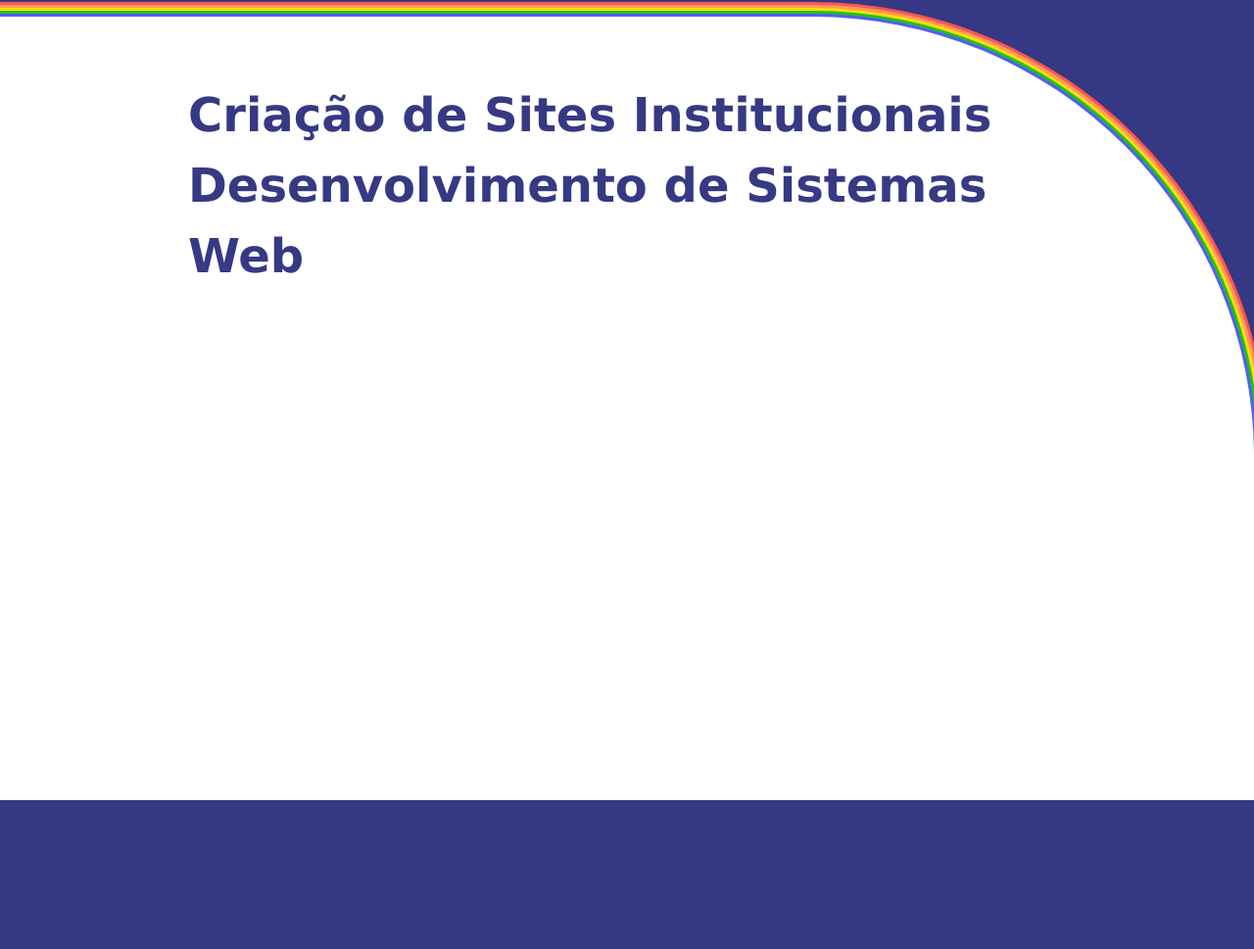
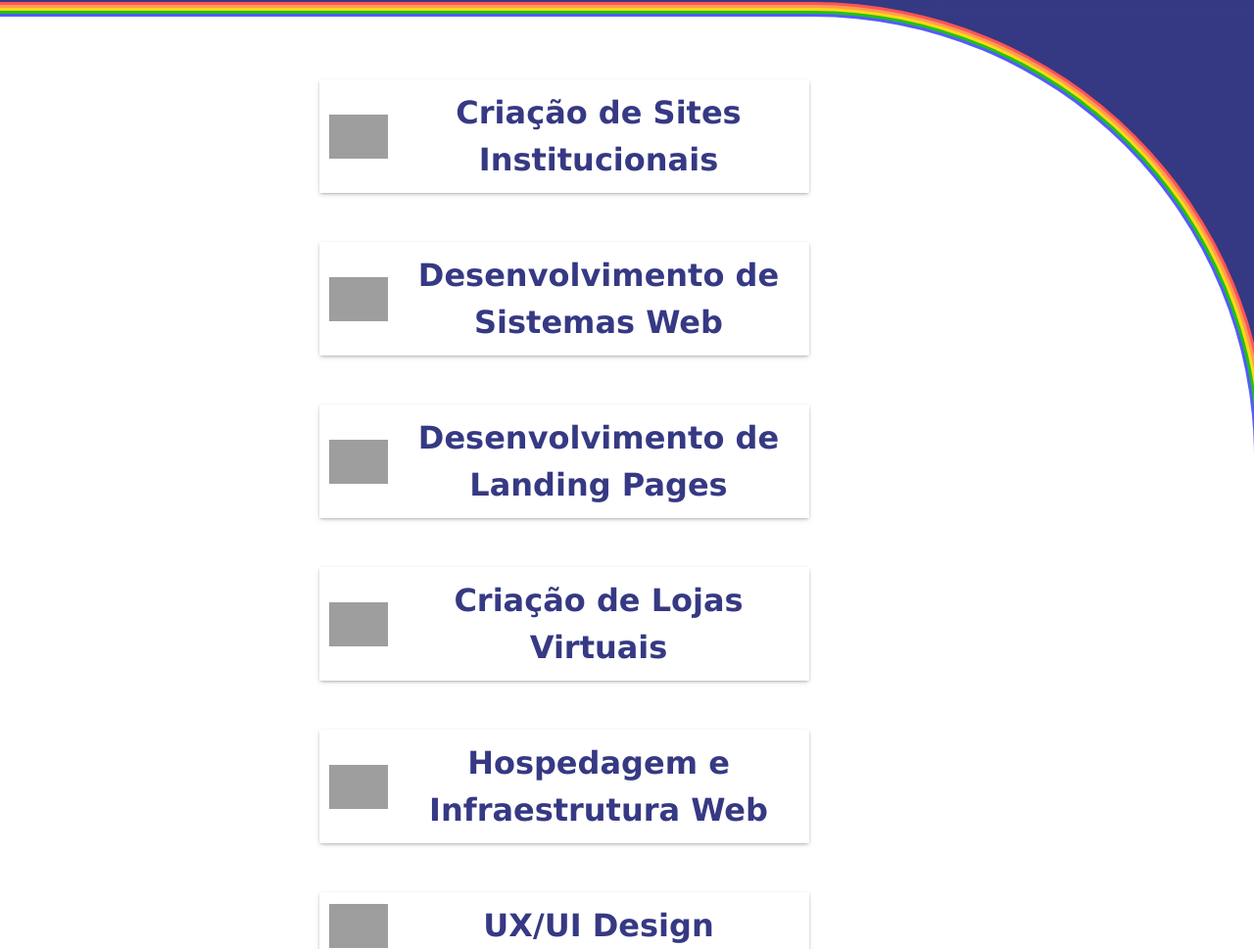
Before and after one commit to EduardoSBordin/landingpage-foragency, a website built with Vite: page landingpage/index.html in a window 1280 px wide. Shown: the part 1831-2800 px from the top of the page at 98% size. Before the commit the page ends 2648 px from the top, so only its background shows below. Built offline with nearby package versions, Linux system fonts and the light colour scheme; grey boxes are pictures that could not be loaded.

Commit message:
New update

```diff
--- a/landingpage/index.html
+++ b/landingpage/index.html
@@ -33,12 +33,12 @@
     <section class="main w-full">
 
       <div class="home w-full h-screen flex flex-col items-center justify-center text-center gap-10">
-        <h1>Conheca a CBC</h1>
+        <h1>Conheça a CBC</h1>
 
         <h3>Transformamos ideias em sites e sistemas que geram resultados</h3>
 
         <div class="linksHome flex flex-row gap-5">
-          <a href="#">Entrar em contato.</a>
+          <a href="https://w.app/azuhmn">Entrar em contato.</a>
           <!-- <a href="#">Saiba mais</a> -->
         </div>
       </div>
@@ -141,8 +141,45 @@
       <div class="about w-full h-screen bg-white flex flex-col items-center justify-start">
 
         <div class="infTextTop  w-[70%] mt-[5%]">
-          <h1>Criação de Sites Institucionais</h1>
-          <h1>Desenvolvimento de Sistemas Web</h1>
+          <span>
+            <img src="https://cdn-icons-png.flaticon.com/512/855/855601.png" alt="" class="imgBoxAbout">
+            <h1>Criação de Sites Institucionais</h1>
+          </span>
+
+          <span>
+            <img src="https://www.shareicon.net/data/2017/07/08/888169_www_512x512.png" alt="" class="imgBoxAbout">
+            <h1>Desenvolvimento de Sistemas Web</h1>
+          </span>
+
+          <span>
+            <img src="https://cdn-icons-png.flaticon.com/512/262/262123.png" alt="" class="imgBoxAbout">
+            <h1>Desenvolvimento de Landing Pages</h1>
+          </span>
+
+          <span>
+            <img src="https://cdn-icons-png.flaticon.com/512/9263/9263528.png" alt="" class="imgBoxAbout">
+            <h1>Criação de Lojas Virtuais</h1>
+          </span>
+
+          <span>
+            <img src="https://cdn-icons-png.flaticon.com/512/227/227387.png" alt="" class="imgBoxAbout">
+            <h1>Hospedagem e Infraestrutura Web</h1>
+          </span>
+
+          <span>
+            <img src="https://cdn-icons-png.flaticon.com/512/18539/18539447.png" alt="" class="imgBoxAbout">
+            <h1 style="margin: auto;">UX/UI Design </h1>
+          </span>
+
+          <span>
+            <img src="https://cdn-icons-png.flaticon.com/512/1485/1485231.png" alt="" class="imgBoxAbout">
+            <h1>Integração com APIs e Plataformas</h1>
+          </span>
+
+          <span>
+            <img src="https://images.vexels.com/media/users/3/141218/isolated/preview/182704b088e3589706f570bde570ba50-icone-redondo-1-do-smartphone.png" alt="" class="imgBoxAbout">
+            <h1>Desenvolvimento de Aplicativos</h1>
+          </span>
           <!-- <p class="w-[80%]">
             Nos trabalhamos com paixao e acreditamos que podemos elevar o nivel de qualidade para o seu produto.
             Possuimos um time fantastico de designers e desenvolvedores, entao voce pode ter certeza que seu projeto esta em boas maos.
--- a/landingpage/src/style.css
+++ b/landingpage/src/style.css
@@ -154,17 +154,54 @@ span a:hover{
 }
 .about{
   border-radius: 0px 450px 0px 0px;
+  height:auto;
+  padding-bottom: 50px;
   box-shadow: rgb(85, 91, 255) 0px 0px 0px 3px, rgb(31, 193, 27) 0px 0px 0px 6px, rgb(255, 217, 19) 0px 0px 0px 9px, rgb(255, 156, 85) 0px 0px 0px 12px, rgb(255, 85, 85) 0px 0px 0px 15px;
 }
-.infTextTop h1, .inftTextBottom h1{
+.inftTextBottom h1{
   font-family: 'Lucida Sans', 'Lucida Sans Regular', 'Lucida Grande', 'Lucida Sans Unicode', Geneva, Verdana, sans-serif;
   font-size: 3em;
   color: #363983;
   font-weight: bold;
 }
+.infTextTop h1{
+  font-family: 'Lucida Sans', 'Lucida Sans Regular', 'Lucida Grande', 'Lucida Sans Unicode', Geneva, Verdana, sans-serif;
+  font-size: 2em;
+  color: #363983;
+  font-weight: bold;
+  background: rgba(0, 128, 0, 0);
+}
 .infTextTop p{
   font-family: 'Franklin Gothic Medium', 'Arial Narrow', Arial, sans-serif;
   font-size: 1.2em;
+}
+.infTextTop{
+  background: rgba(255, 0, 0, 0);
+  width: 80%;
+  height: auto;
+  display:flex;
+  flex-direction: row;
+  gap: 50px;
+  flex-wrap: wrap;
+  margin-right: 10%;
+  /* flex-direction: column; */
+  /* margin-right: 150px; */
+}
+.infTextTop img{
+  width: 60px;
+}
+.infTextTop span{
+  background: rgba(255, 255, 0, 0);
+  display: flex;
+  width: 500px;
+  /* height: auto; */
+  flex-direction: row;
+  align-items: center;
+  text-align: center;
+  gap: 10px;
+  padding: 10px;
+  margin: auto;
+  box-shadow: rgba(50, 50, 93, 0.25) 0px 2px 5px -1px, rgba(0, 0, 0, 0.3) 0px 1px 3px -1px;
 }
 .spanLinkDesktop{
   display: flex;
@@ -198,6 +235,9 @@ nav button{
   .infoText h1, .infoText p{
     width: 100%;
   }
+  .infTextTop{
+    margin-top: 200px;
+  }
   nav button{
     display: block;
   }
@@ -210,18 +250,18 @@ nav button{
     display: none;
   }
   .spanLinkMobile{
-    background: black;
+    background: rgba(0, 20, 94, 0.981);
     display: flex;
     flex-direction: column;
     position: absolute;
     justify-content: center;
     width: 100%;
     height: 400px;
-    margin-top: 120%;
+    margin-top: 450px;
     margin-left: 100%;
     padding-top: 20px;
     gap: 10px;
-    transition: all ease-in-out .5s;
+    transition: all ease-in-out .3s;
   }
   .spanLinkMobile.openModal{
     margin-left: 0%;
@@ -250,13 +290,15 @@ nav button{
     flex-direction: column;
     /* background: rgba(255, 0, 0, 0); */
     align-items: center;
+    /* background: red; */
+    width: 80%;
   }
   .about h1{
     font-size: 16pt;
   }
-  .infTextTop h1{
+  /* .infTextTop h1{
     margin-top: 120px;
-  }
+  } */
   /* .spanGame img{
     width: 100%;
     margin-top: 20px;
@@ -268,5 +310,8 @@ nav button{
     width: 30px;
     height: 30px;
   }
-
+  .about{
+    /* background: red; */
+    padding-bottom: 50px;
+  }
 }
```
